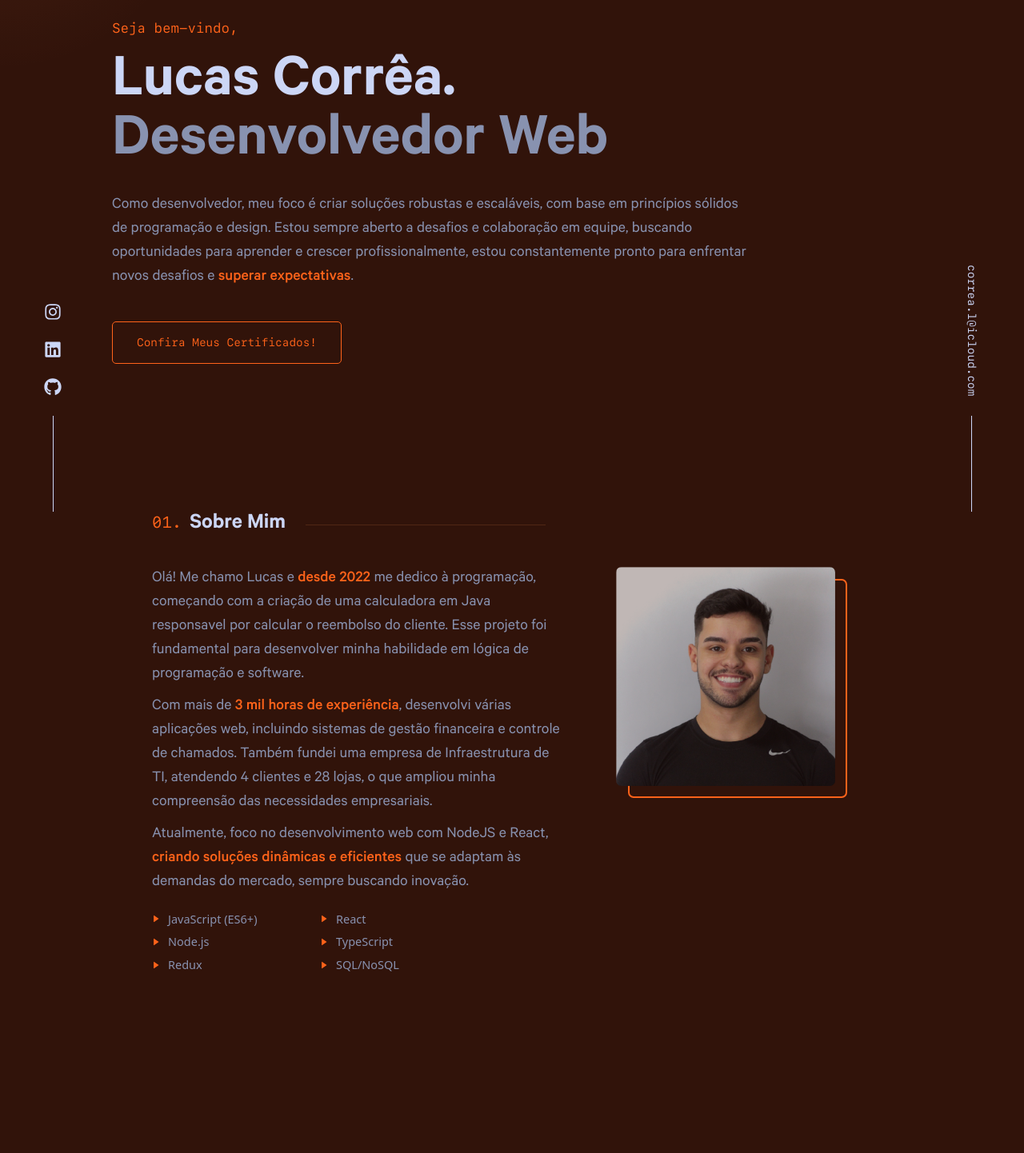
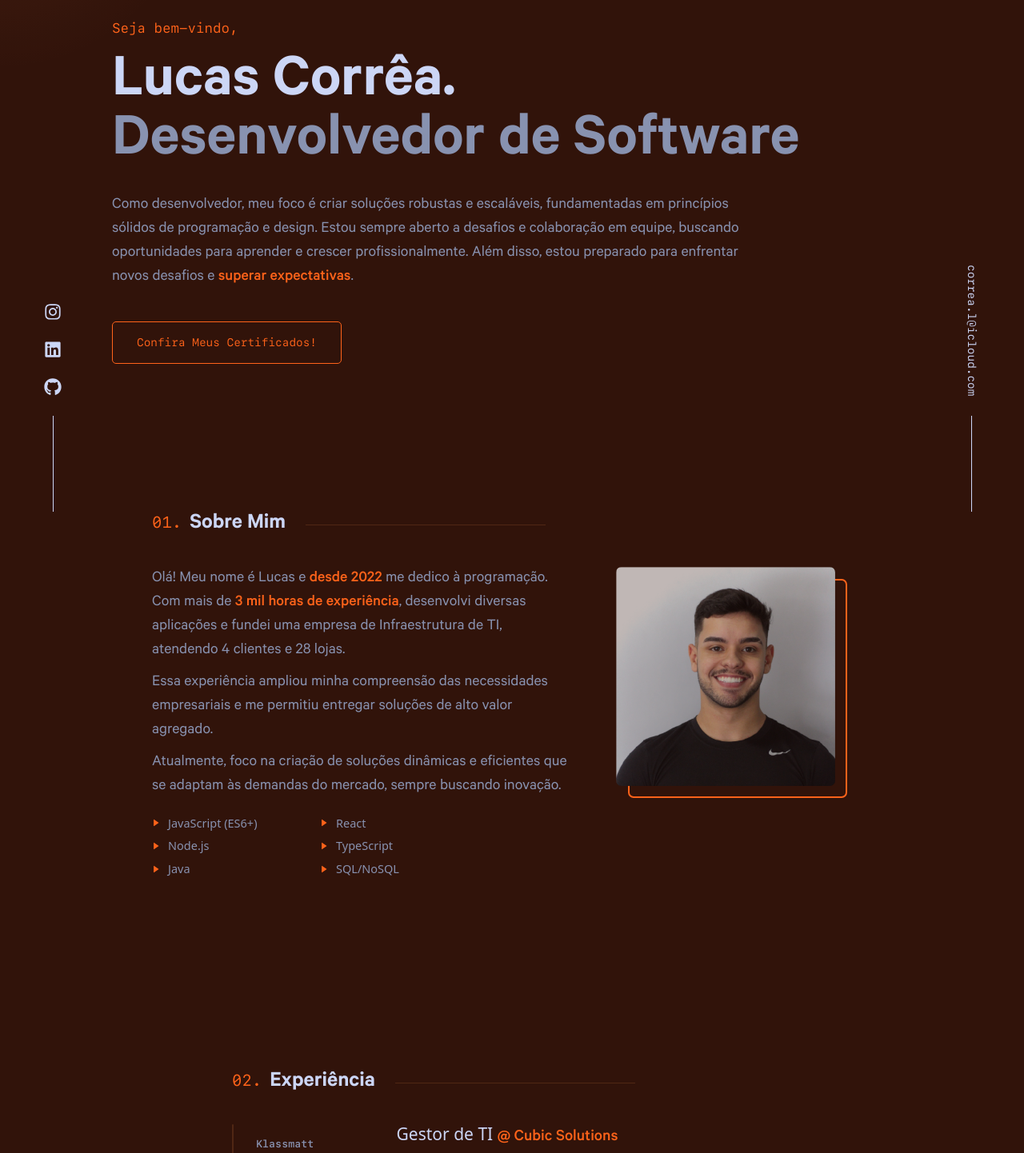
Before and after one commit to correa0105/Meu-Portfolio, a React (Create React App) app: page / in a window 1280 px wide. Shown: the part 160-1602 px from the top of the page at 80% size. Built offline with nearby package versions, Linux system fonts and the light colour scheme.

Commit message:
Atualizando portifolio

```diff
--- a/src/components/SectionAbout/index.jsx
+++ b/src/components/SectionAbout/index.jsx
@@ -35,20 +35,12 @@ export default function SectionAbout() {
       <div className="row mt-5 align-items-start">
         <div className="col-md-7">
           <p>
-            Olá! Me chamo Lucas e <span className="text-highlighted">desde 2022</span> me dedico à programação, começando com a criação de uma
-            calculadora em Java responsavel por calcular o reembolso do cliente. Esse projeto foi fundamental para desenvolver minha habilidade em
-            lógica de programação e software.
+            Olá! Meu nome é Lucas e <span className="text-highlighted">desde 2022</span> me dedico à programação. Com mais de{' '}
+            <span className="text-highlighted">3 mil horas de experiência</span>, desenvolvi diversas aplicações e fundei uma empresa de
+            Infraestrutura de TI, atendendo 4 clientes e 28 lojas.
           </p>
-          <p>
-            Com mais de <span className="text-highlighted">3 mil horas de experiência</span>, desenvolvi várias aplicações web, incluindo sistemas de
-            gestão financeira e controle de chamados. Também fundei uma empresa de Infraestrutura de TI, atendendo 4 clientes e 28 lojas, o que
-            ampliou minha compreensão das necessidades empresariais.
-          </p>
-          <p>
-            Atualmente, foco no desenvolvimento web com NodeJS e React,{' '}
-            <span className="text-highlighted">criando soluções dinâmicas e eficientes</span> que se adaptam às demandas do mercado, sempre buscando
-            inovação.
-          </p>
+          <p>Essa experiência ampliou minha compreensão das necessidades empresariais e me permitiu entregar soluções de alto valor agregado.</p>
+          <p>Atualmente, foco na criação de soluções dinâmicas e eficientes que se adaptam às demandas do mercado, sempre buscando inovação.</p>
           <ul className="grid-skills">
             <li>
               <BiSolidRightArrow fontSize={10} color="#ff631a" />
@@ -68,7 +60,7 @@ export default function SectionAbout() {
             </li>
             <li>
               <BiSolidRightArrow fontSize={10} color="#ff631a" />
-              Redux
+              Java
             </li>
             <li>
               <BiSolidRightArrow fontSize={10} color="#ff631a" />
--- a/src/components/SectionApresentation/index.jsx
+++ b/src/components/SectionApresentation/index.jsx
@@ -29,13 +29,13 @@ export default function SectionApresentation() {
         <h2>Lucas Corrêa.</h2>
       </div>
       <div>
-        <h3>Desenvolvedor Web</h3>
+        <h3>Desenvolvedor de Software</h3>
       </div>
       <div>
         <p>
-          Como desenvolvedor, meu foco é criar soluções robustas e escaláveis, com base em princípios sólidos de programação e design. Estou sempre
-          aberto a desafios e colaboração em equipe, buscando oportunidades para aprender e crescer profissionalmente, estou constantemente pronto
-          para enfrentar novos desafios e <span className="text-highlighted">superar expectativas</span>.
+          Como desenvolvedor, meu foco é criar soluções robustas e escaláveis, fundamentadas em princípios sólidos de programação e design. Estou
+          sempre aberto a desafios e colaboração em equipe, buscando oportunidades para aprender e crescer profissionalmente. Além disso, estou
+          preparado para enfrentar novos desafios e <span className="text-highlighted">superar expectativas</span>.
         </p>
       </div>
       <div className="d-flex">
--- a/src/components/SectionExperience/index.jsx
+++ b/src/components/SectionExperience/index.jsx
@@ -15,7 +15,7 @@ export default function App() {
   const sectionRef = useRef(null);
   const headingRef = useRef(null);
 
-  const menuItems = useMemo(() => ['Cubic Solutions', 'Usina do Corpo', 'InterCement', 'Autônomo'], []);
+  const menuItems = useMemo(() => ['Klassmatt', 'Cubic Solutions', 'Usina do Corpo', 'InterCement', 'Autônomo'], []);
 
   const calculateScrollPosition = useCallback(() => {
     const selectedItemIndex = menuItems.indexOf(selectedMenuItem);
@@ -79,6 +79,12 @@ export default function App() {
           </Menu>
         </MenuContainer>
         <Content ref={contentRef}>
+          {selectedMenuItem === 'Klassmatt' && (
+            <Work date="Julho de 2024 - Atualmente" office="Estagio Desenvolvedor" company="@ Klassmatt">
+              <WorkParagraphy text="Implementação de funcionalidades e correções de bugs em aplicações escritas em VB, JavaScript e C#, atualizações de registro no banco de dados e criações de procedures." />
+              <WorkParagraphy text="Criação de procedures, relatórios, documentação e participação nas sprints." />
+            </Work>
+          )}
           {selectedMenuItem === 'Cubic Solutions' && (
             <Work date="Julho de 2023 - Abril de 2024" office="Gestor de TI" company="@ Cubic Solutions">
               <WorkParagraphy text="Abrir minha empresa de infraestrutura de TI marcou minha carreira. Aprendi a importância da comunicação eficaz, da adaptação rápida às demandas dos clientes e da gestão eficiente de recursos." />
@@ -92,7 +98,7 @@ export default function App() {
             </Work>
           )}
           {selectedMenuItem === 'InterCement' && (
-            <Work date="Novembro de 2018 - Outubro de 2019" office="Aux. Operatória de Manutenção" company="@ InterCement">
+            <Work date="Novembro de 2018 - Outubro de 2019" office="Aux. Op. Manutenção" company="@ InterCement">
               <WorkParagraphy text="Como auxiliar de operações de manutenção, adquiri habilidades em automação de escritório e elaboração de relatórios, otimizando processos e aumentando a produtividade. Trabalhei com o sistema SAP, amplamente usado em empresas multinacionais para integrar processos de negócios." />
               <WorkParagraphy text="Trabalhar em uma empresa multinacional ampliou minha visão do ambiente corporativo, fortalecendo minha postura profissional. Aprendi a enfrentar desafios complexos, trabalhar em equipe e valorizar a organização e precisão nos processos. Essa experiência foi essencial para meu crescimento profissional e aprimoramento no mundo corporativo." />
             </Work>
```
Also changed, not shown: 1 other file (tests, documents, lock files or other folders).
